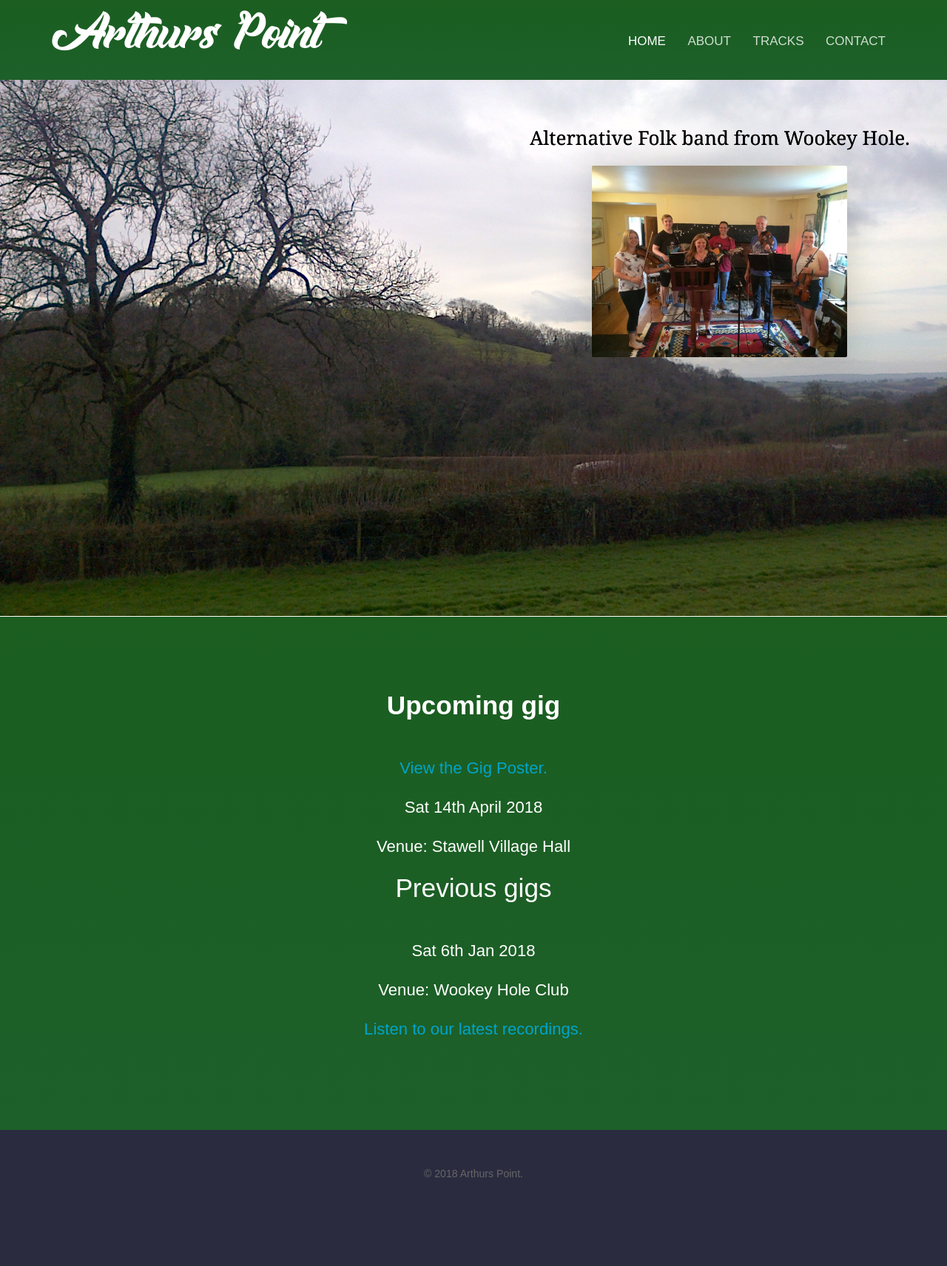
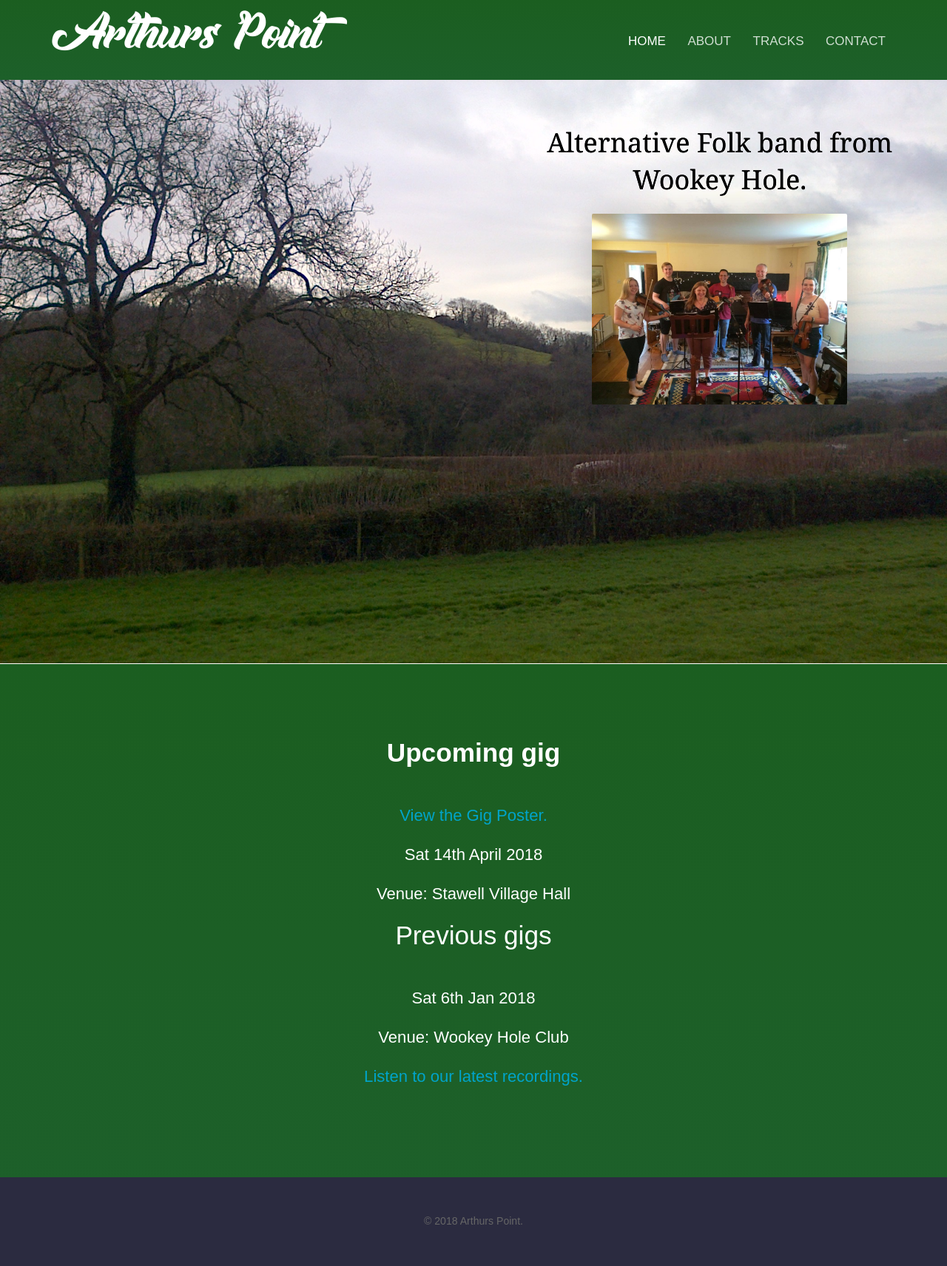
Before and after one commit to arthurspoint/arthurspoint.github.io, a Jekyll site: the page built from index.html, in a window 1280 px wide. Shown: the whole page at 74% size. Built offline with Jekyll 4.4.1, drawn with Linux system fonts in a browser that asks for light colours; before the commit the page ends 1647 px from its top, so only the background shows below that.

Commit message:
Increased fontsize of landing page

```diff
--- a/_sass/layout.scss
+++ b/_sass/layout.scss
@@ -12,7 +12,7 @@
   .subtext {
     font-family: Georgia;
     font-weight: 100;
-    font-size: 26px;
+    font-size: 36px;
 
   	@media #{$mobile} {
 			color: white;
```
